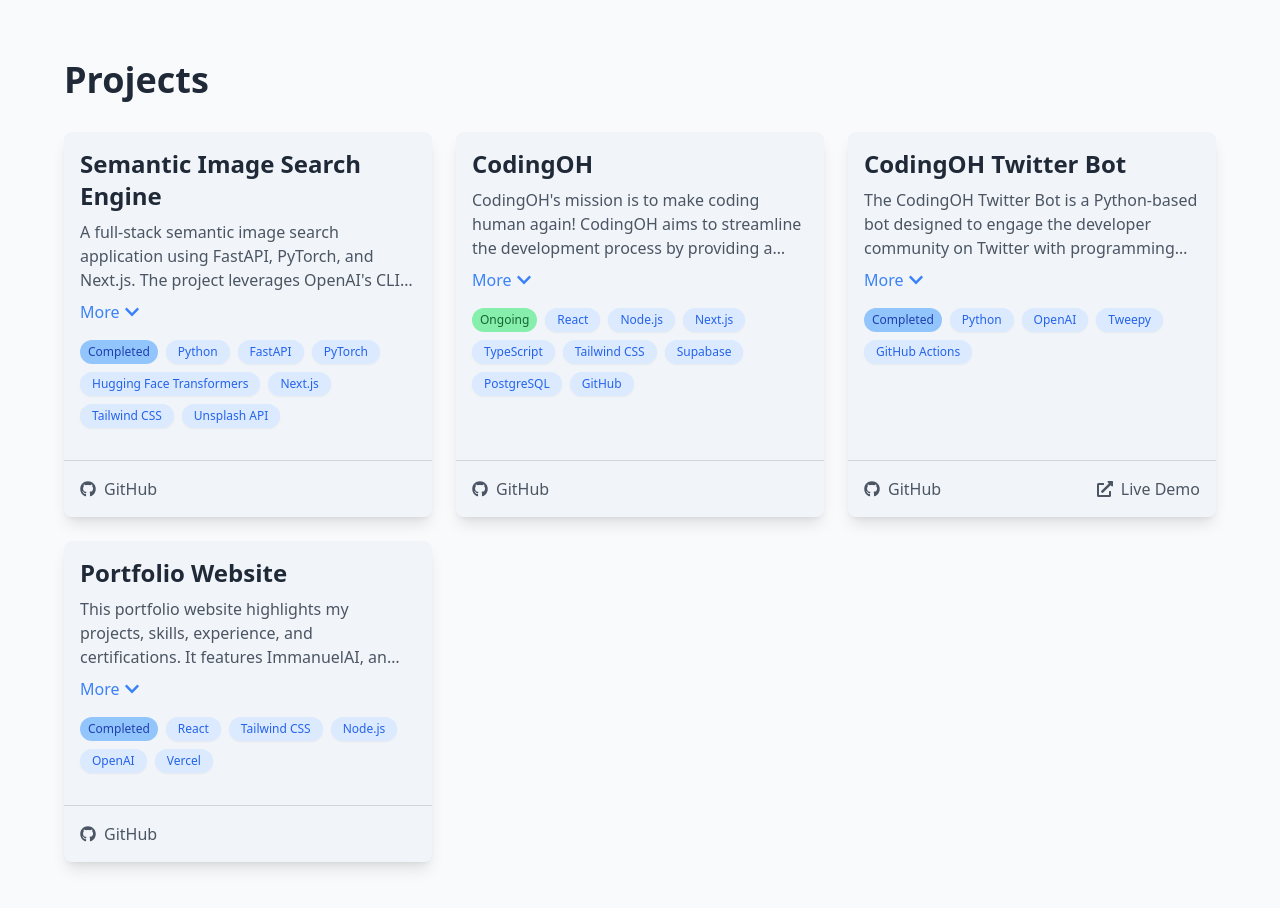
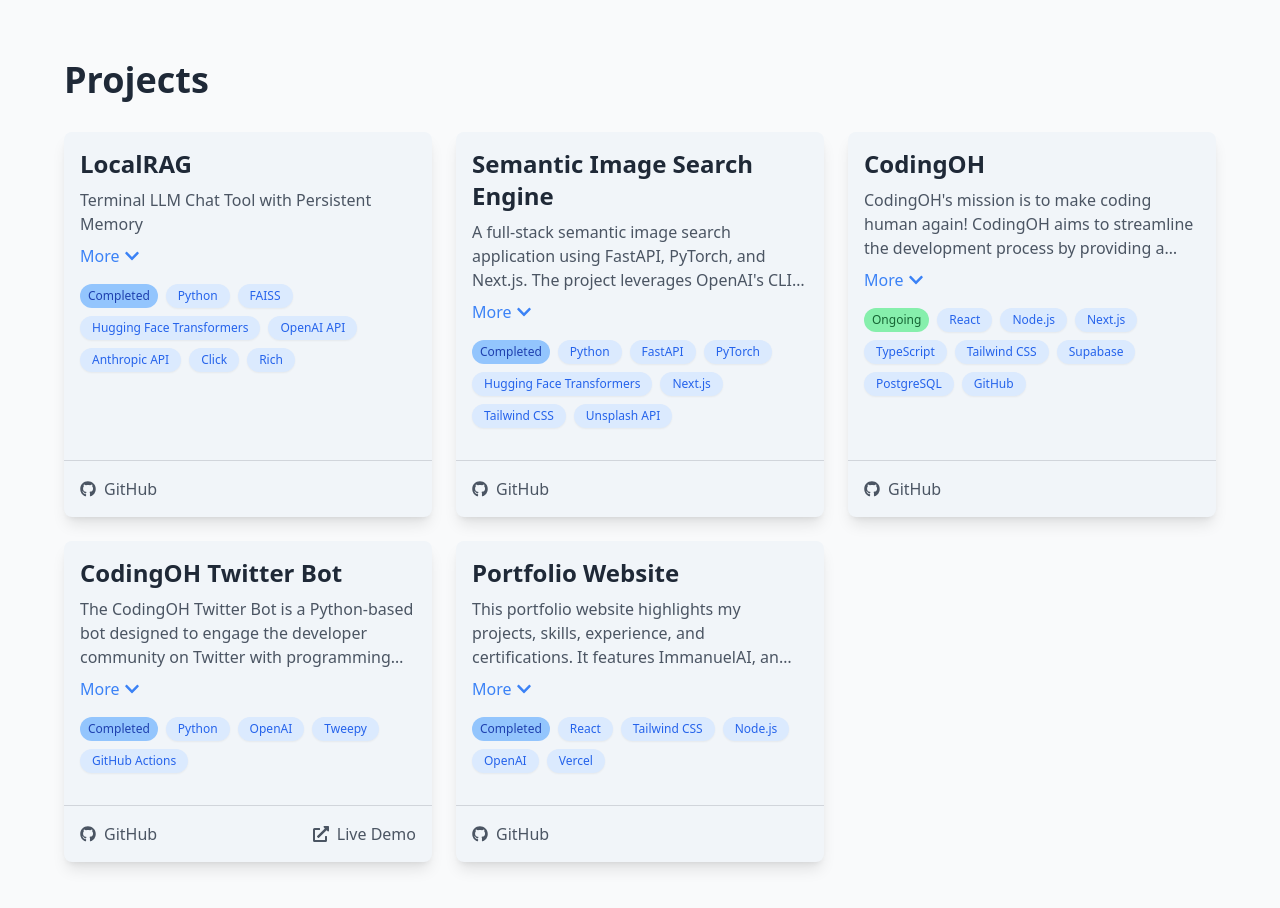
Before and after one commit to immanuel-peter/digital-resume, a React (Create React App) app: page / in a window 1280 px wide. Shown: the part 2920-3828 px from the top of the page. Built offline with nearby package versions, Linux system fonts and the light colour scheme.

Commit message:
Update Projects.js
Add LocalRAG

```diff
--- a/src/components/Projects.js
+++ b/src/components/Projects.js
@@ -90,6 +90,13 @@
 const Projects = () => {
   const projects = [
     {
+      title: "LocalRAG",
+      description: "Terminal LLM Chat Tool with Persistent Memory",
+      technologies: ["Python", "FAISS", "Hugging Face Transformers", "OpenAI API", "Anthropic API", "Click", "Rich"],
+      githubUrl: "https://github.com/immanuel-peter/localrag",
+      status: "Completed",
+    },
+    {
       title: "Semantic Image Search Engine",
       description:
         "A full-stack semantic image search application using FastAPI, PyTorch, and Next.js. The project leverages OpenAI's CLIP model to enable efficient text-to-image querying. Users can search for images from a preloaded random dataset based on natural language queries. The application showcases API integration with the Unsplash API for random image loading and features a responsive frontend built with Tailwind CSS.",
```
